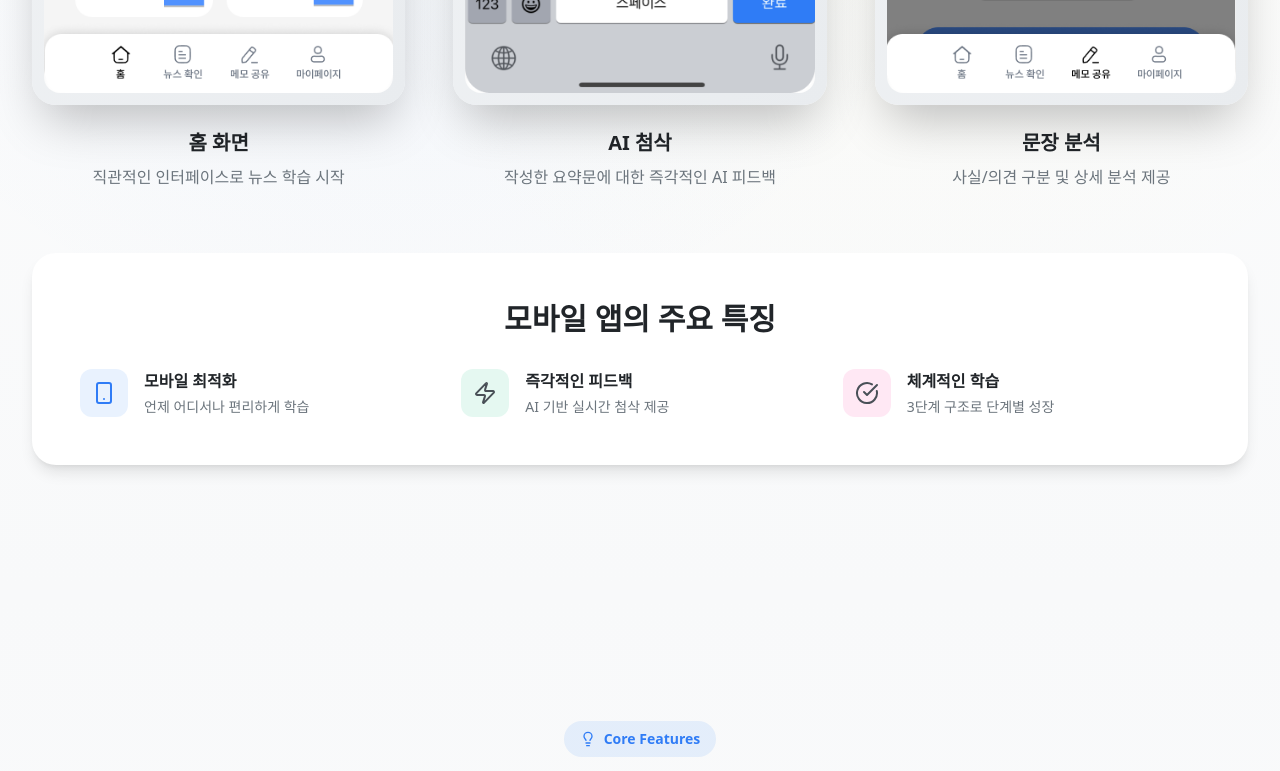
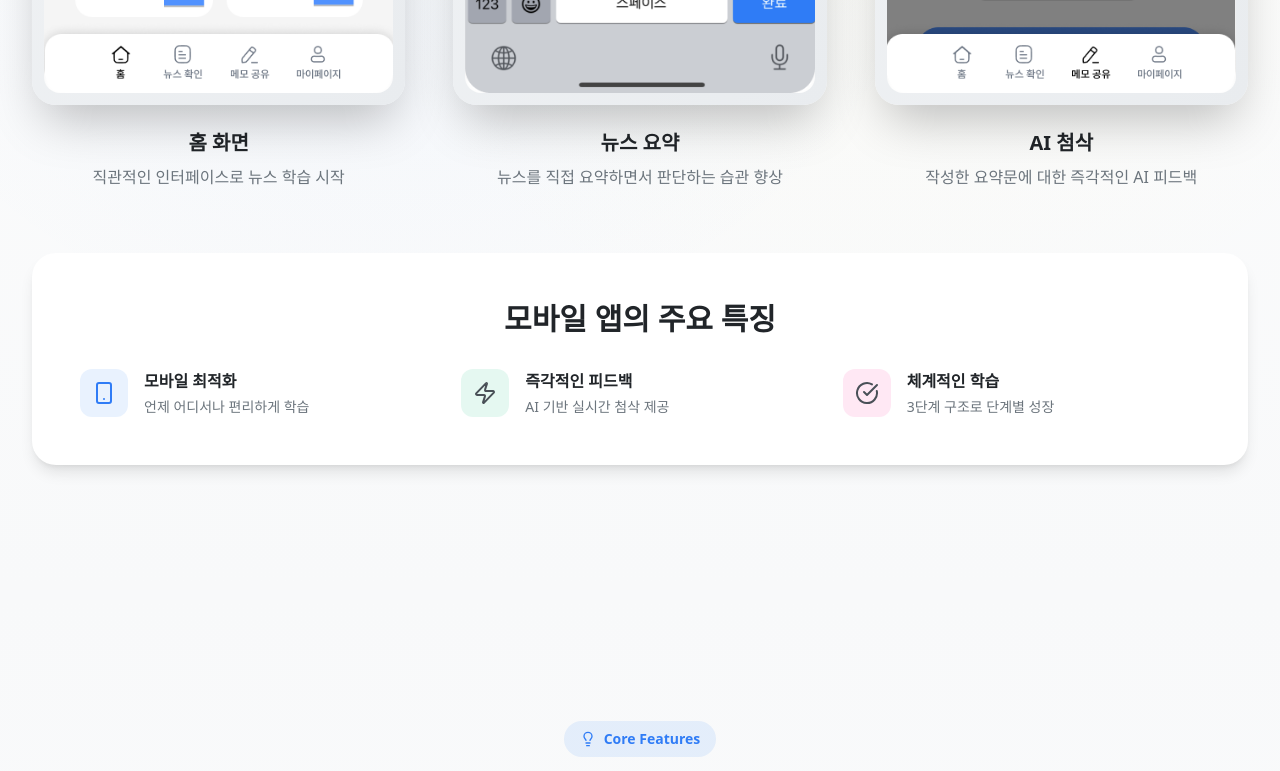
Before and after one commit to seoyeome/news-sense-landing, a Next.js app: page / in a window 1280 px wide. Shown: the part 3500-4271 px from the top of the page. Built offline with nearby package versions, Linux system fonts and the light colour scheme; a web font is replaced by a local one.

Commit message:
feat: 화가 이모지 변경, AppPreview 설명 변경

```diff
--- a/components/sections/AppPreviewSection.tsx
+++ b/components/sections/AppPreviewSection.tsx
@@ -37,14 +37,14 @@ const AppPreviewSection = () => {
     },
     {
       image: '/app-summary1.png',
-      title: 'AI 첨삭',
-      description: '작성한 요약문에 대한 즉각적인 AI 피드백',
-      badge: '피드백'
+      title: '뉴스 요약',
+      description: '뉴스를 직접 요약하면서 판단하는 습관 향상',
+      badge: '요약'
     },
     {
       image: '/app-summary2.png',
-      title: '문장 분석',
-      description: '사실/의견 구분 및 상세 분석 제공',
+      title: 'AI 첨삭',
+      description: '작성한 요약문에 대한 즉각적인 AI 피드백',
       badge: '분석'
     }
   ];
--- a/components/sections/TeamSection.tsx
+++ b/components/sections/TeamSection.tsx
@@ -54,7 +54,7 @@ const TeamSection = () => {
       role: "Designer",
       description: "사용자 인터페이스 및 경험 디자인",
       color: "from-secondary-purple to-primary",
-      avatar: "👩‍💼"
+      avatar: "👩‍🎨"
     },
     {
       name: "이은경",
```
